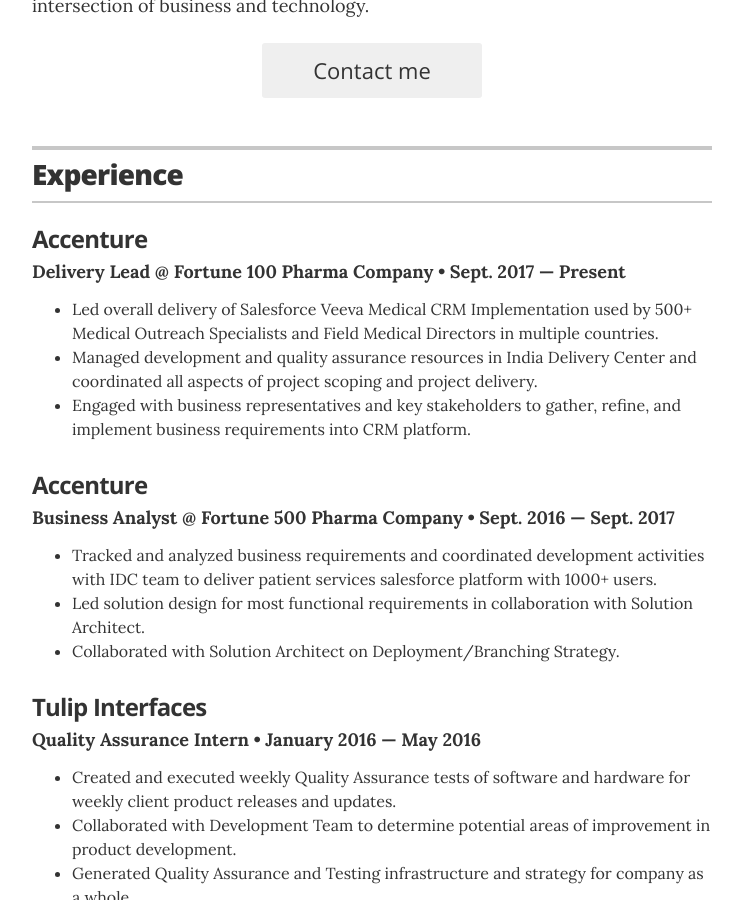
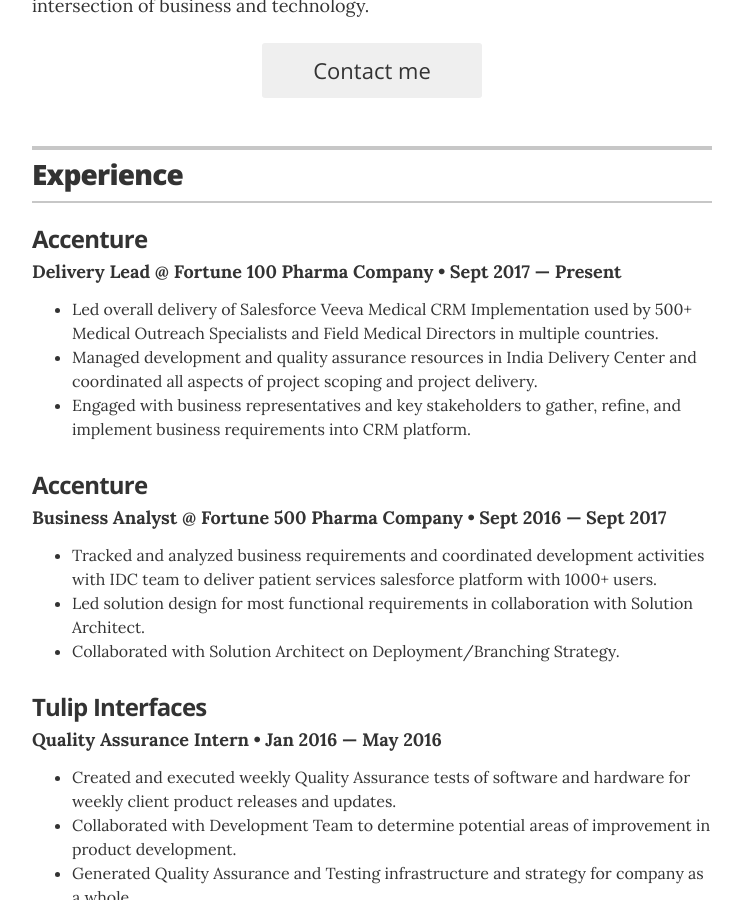
Before and after one commit to averleysen/resume, a Jekyll site: the page built from index.html, in a window 1280 px wide and 900 px high, scrolled down 412 px. Shown: the whole window, without its empty margins (268-1011 px from the left). Built offline with Jekyll 4.4.1, drawn with Linux system fonts in a browser that asks for light colours.

Commit message:
Update experience.yml

```diff
--- a/_data/experience.yml
+++ b/_data/experience.yml
@@ -2,17 +2,17 @@
 # VP of Global Communications
 - company: Accenture
   position: Delivery Lead @ Fortune 100 Pharma Company
-  duration: Sept. 2017 &mdash; Present
+  duration: Sept 2017 &mdash; Present
   summary: <ul class="resume-item-list"><li>Led overall delivery of Salesforce Veeva Medical CRM Implementation used by 500+ Medical Outreach Specialists and Field Medical Directors in multiple countries.</li><li>Managed development and quality assurance resources in India Delivery Center and coordinated all aspects of project scoping and project delivery.</li><li>Engaged with business representatives and key stakeholders to gather, refine, and implement business requirements into CRM platform. </li></ul>
 
 - company: Accenture
   position: Business Analyst @ Fortune 500 Pharma Company
-  duration: Sept. 2016 &mdash; Sept. 2017
+  duration: Sept 2016 &mdash; Sept 2017
   summary: <ul class="resume-item-list"><li>Tracked and analyzed business requirements and coordinated development activities with IDC team to deliver patient services salesforce platform with 1000+ users.</li><li>Led solution design for most functional requirements in collaboration with Solution Architect.</li><li>Collaborated with Solution Architect on Deployment/Branching Strategy.</li></ul>
 
 - company: Tulip Interfaces
   position: Quality Assurance Intern
-  duration: January 2016 &mdash; May 2016
+  duration: Jan 2016 &mdash; May 2016
   summary: <ul class="resume-item-list"><li>Created and executed weekly Quality Assurance tests of software and hardware for weekly client product releases and updates.</li><li>Collaborated with Development Team to determine potential areas of improvement in product development.</li><li>Generated Quality Assurance and Testing infrastructure and strategy for company as a whole. </li></ul>
 - company: Accenture
   position: Digital Delivery Analyst Intern
```
